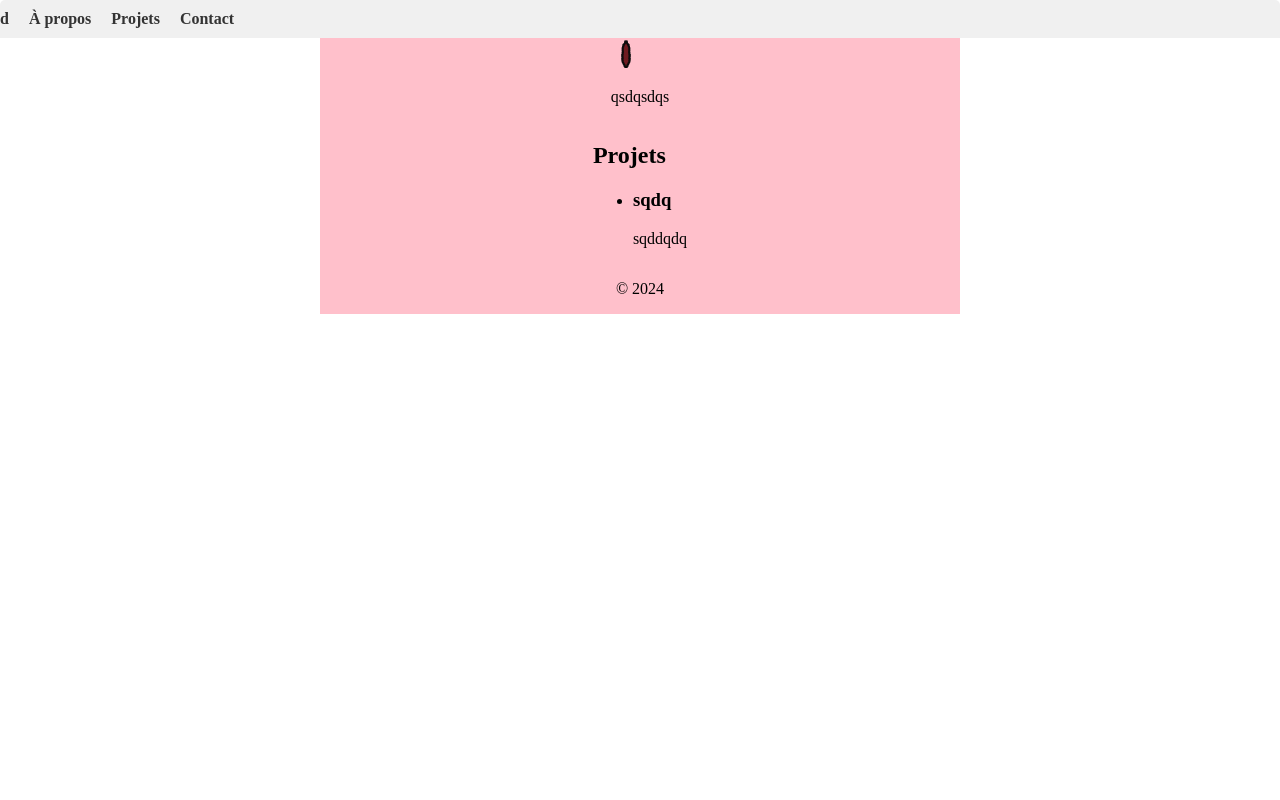
After one commit to Dreeeems/Portfolio-Generator, a PHP site: page /portfolios/dsqd_portfolio.html in a window 1280 px wide. The commit adds this page. Run offline with PHP 8.4, Linux system fonts and the light colour scheme.

Commit message:
First attemp to create a template

```diff
--- a/index.php
+++ b/index.php
@@ -10,12 +10,12 @@
 
     <form action="generate.php" method="POST" enctype="multipart/form-data">
         <label for="name">Your whole name</label>
-        <input type="text" id="name" required/> <br> <br>
+        <input type="text" id="name" required name="name"/> <br> <br>
 
-        <label for="name">Bio</label>
+        <label for="bio">Bio</label>
         <textarea  id="bio" name="bio" > </textarea><br> <br>
         <label for="profile-pic">Photo de profil :</label>
-        <input type="file" id="photo" name="profile-pic" accept="image/*" required><br><br>
+        <input type="file" id="profile_pic" name="profile_pic" accept="image/*" required><br><br>
 
         <h2>Projets</h2>
         <div id="projects-container">
--- /dev/null
+++ b/portfolios/assets/css/index.css
@@ -0,0 +1,52 @@
+body {
+  width: 100vw;
+  height: 100vh;
+  margin: 0;
+  display: flex;
+  flex-direction: column;
+  align-items: center;
+}
+
+nav.menu {
+  border-top-left-radius: 5px;
+  border-top-right-radius: 5px;
+  display: flex;
+  flex-direction: row;
+  width: 100vw;
+  background-color: #f0f0f0;
+  padding: 10px 0;
+}
+
+nav.menu ul {
+  list-style-type: none;
+  padding: 0;
+  margin: 0;
+  display: flex;
+  width: 100%;
+}
+
+nav.menu li {
+  margin-right: 20px;
+}
+
+nav.menu.name_icon {
+  margin-right: auto;
+}
+
+nav.menu a {
+  text-decoration: none;
+  color: #333;
+  font-weight: bold;
+}
+
+nav.menu a:hover {
+  color: #007bff;
+}
+
+main {
+  display: flex;
+  flex-direction: column;
+  align-items: center;
+  width: 50vw;
+  background: pink;
+}
--- /dev/null
+++ b/portfolios/dsqd_portfolio.html
@@ -0,0 +1,41 @@
+
+    <!DOCTYPE html>
+    <html lang='fr'>
+
+    <head>
+        <meta charset='UTF-8'>
+        <meta name='viewport' content='width=device-width, initial-scale=1.0'>
+        <title>Portfolio de dsqd</title>
+        <link rel='stylesheet' href='./assets/css/index.css'>
+    </head>
+
+    <body>
+         <nav class='menu'>
+        <ul>
+            <li class='name_icon'> <a>d</a></li>
+            <li><a href='#about'>À propos</a></li>
+            <li><a href='#projects'>Projets</a></li>
+            <li><a href='#contact'>Contact</a></li>
+        </ul>
+    </nav>
+
+
+    <main>
+        <section id='about'>
+            <img src='../portfolios/red_beam.png' alt='Photo de profil'>
+            <p> qsdqsdqs</p>
+        </section>
+        <section id='projects'>
+            <h2>Projets</h2>
+            <ul>
+        <li>
+            <h3>sqdq</h3>
+            <p>sqddqdq</p>
+        </li></ul></section>
+
+    <footer>
+        <p>&copy; 2024</p>
+    </footer>
+
+    </body>
+    </html>
```
Also changed, not shown: generate.php (+108 -23 lines), portfolios/_portfolio.html (deleted, +0 -28 lines), portfolios/assets/script.js (added), portfolios/red_beam.png (added).
